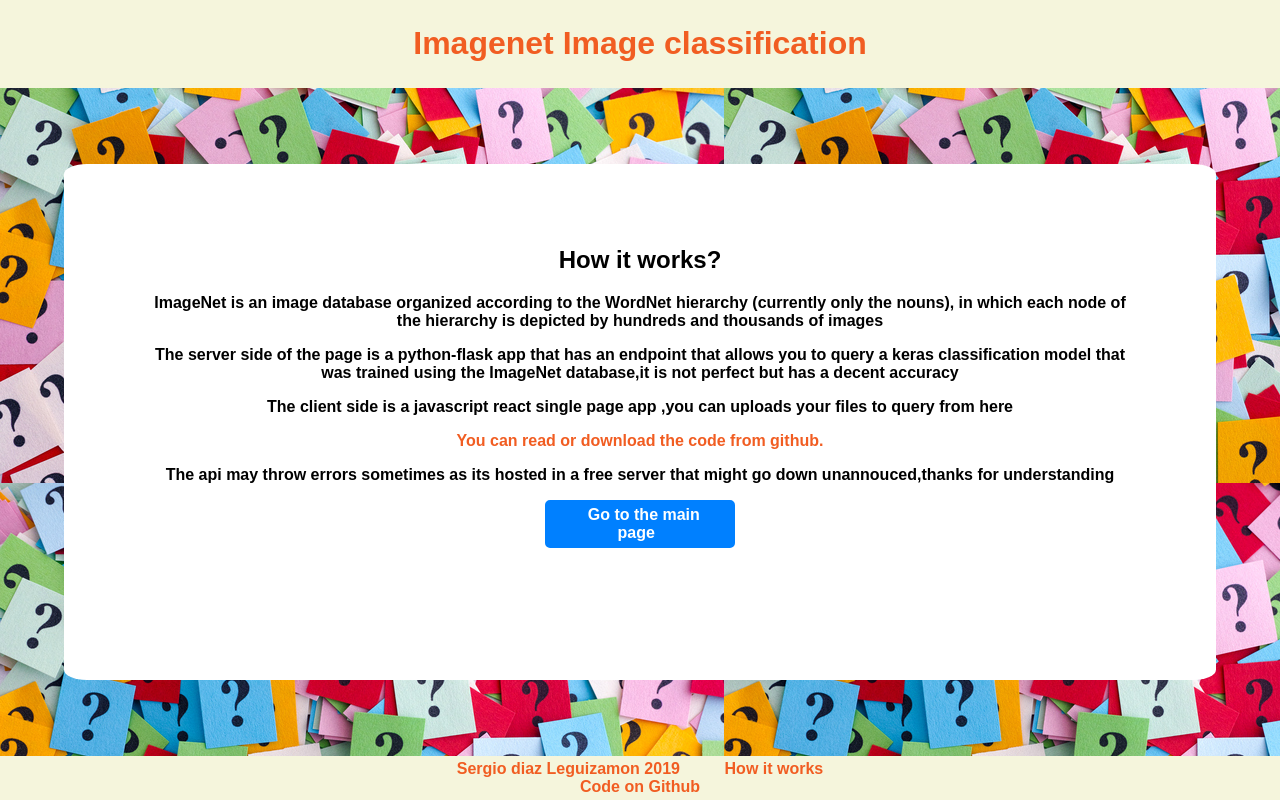
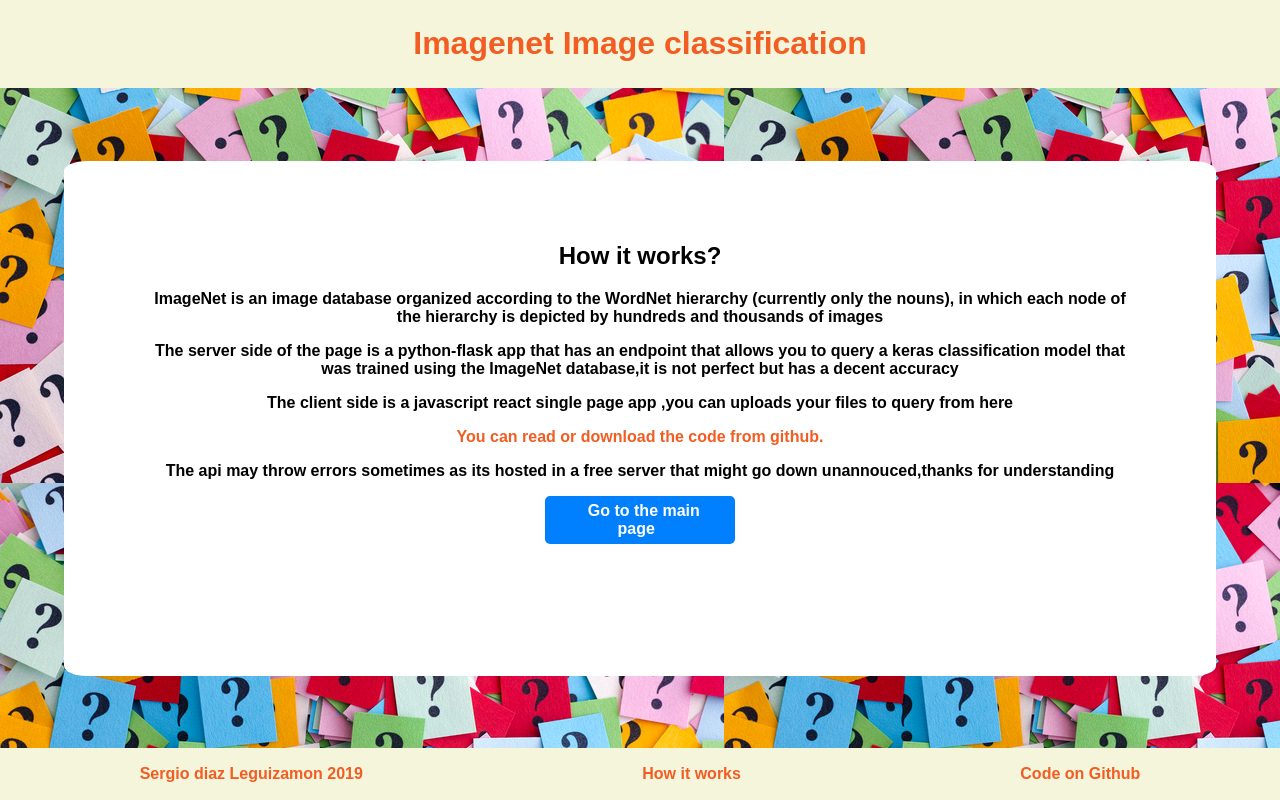
Before and after one commit to sergiodiazl/Imagereconfront, a React (Create React App) app: page /about in a window 1280 px wide. Built offline with nearby package versions, Linux system fonts and the light colour scheme.

Commit message:
fixed footer stylin

```diff
--- a/src/components/Container/Container.js
+++ b/src/components/Container/Container.js
@@ -7,7 +7,8 @@
 
   justify-content:space-between;
   align-items:center;
-  margin:5% ;
+  margin:0 ;
+  padding:5%;
 `;
 export default function Container(props) {
     return (
--- a/src/components/Footer/Footer.js
+++ b/src/components/Footer/Footer.js
@@ -1,29 +1,39 @@
 import React from 'react'
 import styled from 'styled-components';
-import {TextStyle} from '../../styles/TextStyle'
+import {TextStyle as TStyle} from '../../styles/TextStyle'
 import {LinkStyle,ALinkStyle} from '../../styles/LinkStyle'
 
 const FooterStyle = styled.footer`
   display: flex;
-  flex-flow:row wrap;
+  flex-flow:row ;
   align-items:center;
   justify-content:space-around;
   background: #f5f5dc;
+  margin:0;
 
-
+`;
+const TextStyle = styled(TStyle)`
+  margin:0;
 `;
 
 export default function Footer() {
   return (
+
     <FooterStyle>
 
-      <TextStyle>
-       <ALinkStyle href="https://sergiodl.herokuapp.com" target='_blank'> Sergio diaz Leguizamon 2019</ALinkStyle>
 
-      <LinkStyle to='/about'>How it works </LinkStyle>
+       <ALinkStyle href="https://sergiodl.herokuapp.com" target='_blank'>
+       <TextStyle> Sergio diaz Leguizamon 2019   </TextStyle>
+       </ALinkStyle>
 
-      <ALinkStyle href="https://github.com/sergiodiazl/Imagereconfront" target='_blank'>Code on Github </ALinkStyle>
-      </TextStyle>
+      <LinkStyle to='/about'>
+         <TextStyle> How it works </TextStyle>
+         </LinkStyle>
+
+      <ALinkStyle href="https://github.com/sergiodiazl/Imagereconfront" target='_blank'>
+      <TextStyle> Code on Github  </TextStyle> </ALinkStyle>
+
       </FooterStyle>
+
   )
 }
--- a/src/styles/LinkStyle.js
+++ b/src/styles/LinkStyle.js
@@ -2,9 +2,10 @@
 import styled from 'styled-components'
 
 export const LinkStyle=styled(Link)`
+display:block;
 text-decoration:none;
 color: #f15d22 ;
-margin:5%;
+margin:1%;
 transition: 0.5s all ease-out;
 &:focus, &:hover, &:visited, &:link, &:active {
     text-decoration: none;
@@ -32,7 +33,7 @@
 export const ALinkStyle=styled.a`
 text-decoration:none;
 color: #f15d22 ;
-margin:5%;
+margin:1%;
 transition: 0.5s all ease-out;
 &:focus, &:hover, &:visited, &:link, &:active {
     text-decoration: none;
```
